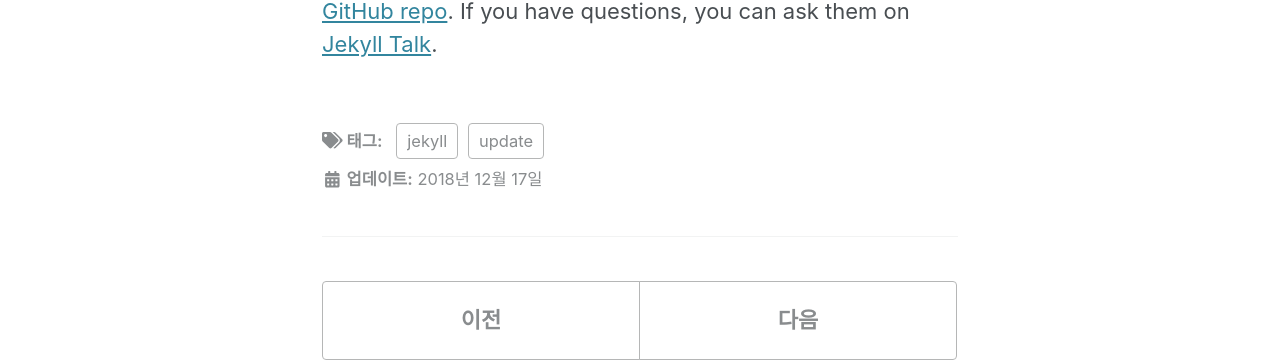
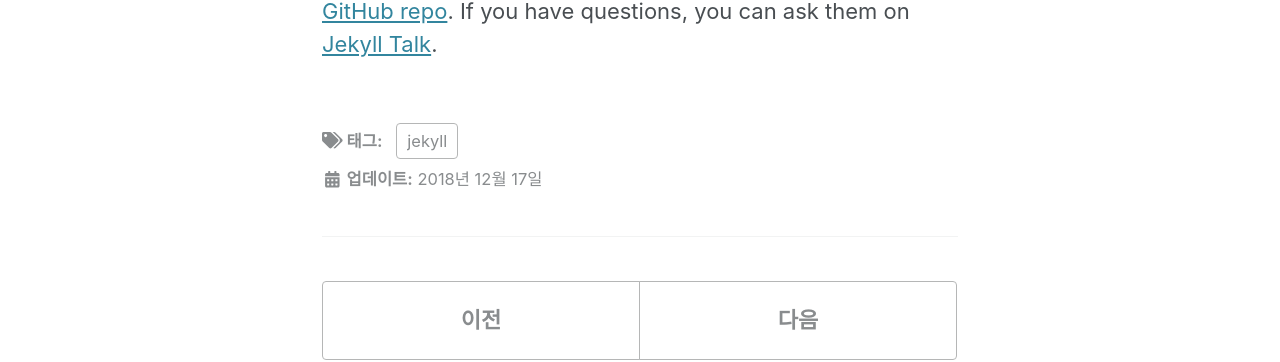
Before and after one commit to kimjh0/kimjh0.github.io, a Jekyll site: the page built from _posts/2018-12-17-first-post.md, in a window 1280 px wide and 900 px high, scrolled down 469 px. Shown: the part 319-681 px from the top of the window. Built offline with Jekyll 4.4.1, drawn with Linux system fonts in a browser that asks for light colours; cached includes are drawn as plain includes; nearby versions of some CDN libraries.

Commit message:
Update 2018-12-17-first-post.md

```diff
--- a/_posts/2018-12-17-first-post.md
+++ b/_posts/2018-12-17-first-post.md
@@ -2,9 +2,7 @@
 title: "Welcome to Jekyll!"
 tags:
   - jekyll
-  - update
 ---
-
 
 
 You’ll find this post in your `_posts` directory. Go ahead and edit it and re-build the site to see your changes. You can rebuild the site in many different ways, but the most common way is to run `jekyll serve`, which launches a web server and auto-regenerates your site when a file is updated.
```
